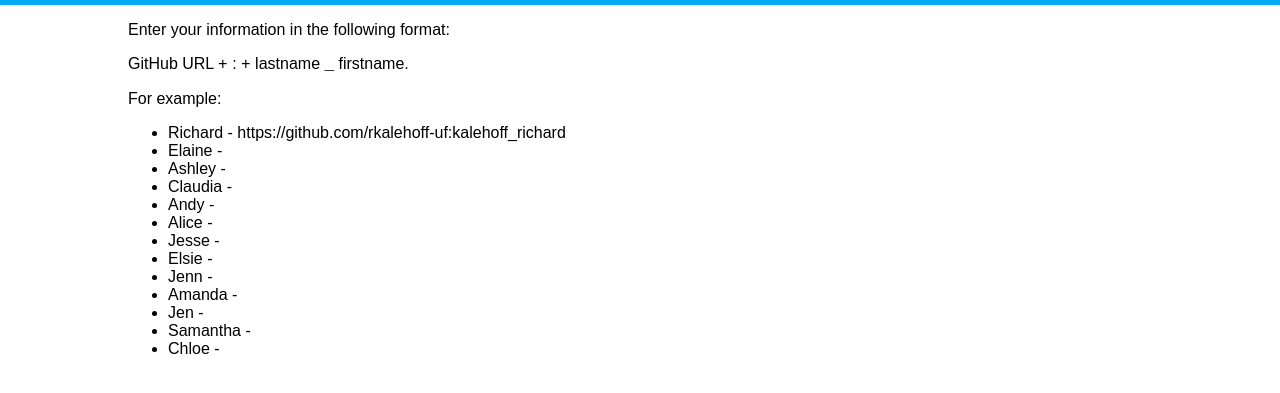
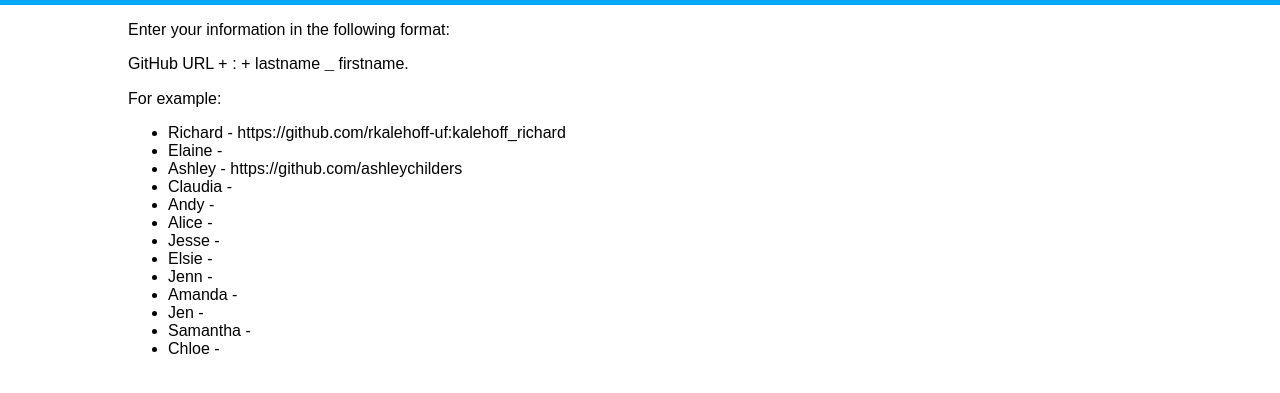
Before and after one commit to swebb1459/student-repos, a plain HTML site: page index.html in a window 1280 px wide. Shown: the part 83-476 px from the top of the page. Drawn offline with Linux system fonts and the light colour scheme.

Commit message:
Add git hub account link to file

```diff
--- a/index.html
+++ b/index.html
@@ -26,7 +26,7 @@
         <ul>
             <li>Richard - https://github.com/rkalehoff-uf:kalehoff_richard</li>
             <li>Elaine - </li>
-            <li>Ashley - </li>
+            <li>Ashley - https://github.com/ashleychilders</li>
             <li>Claudia - </li>
             <li>Andy - </li>
             <li>Alice - </li>
```
